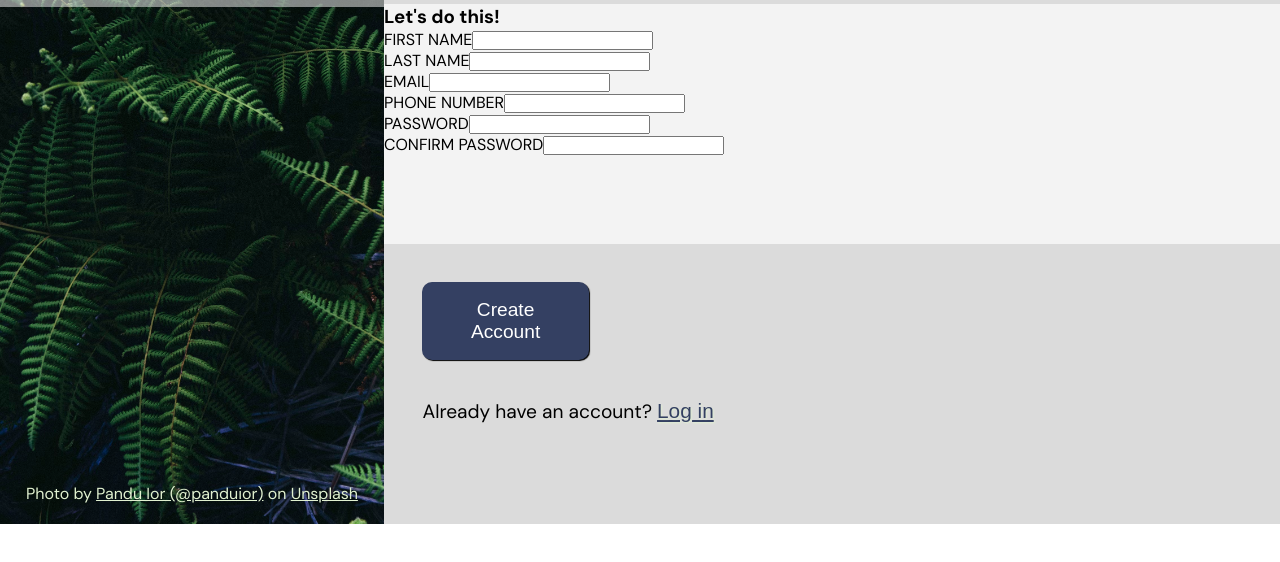
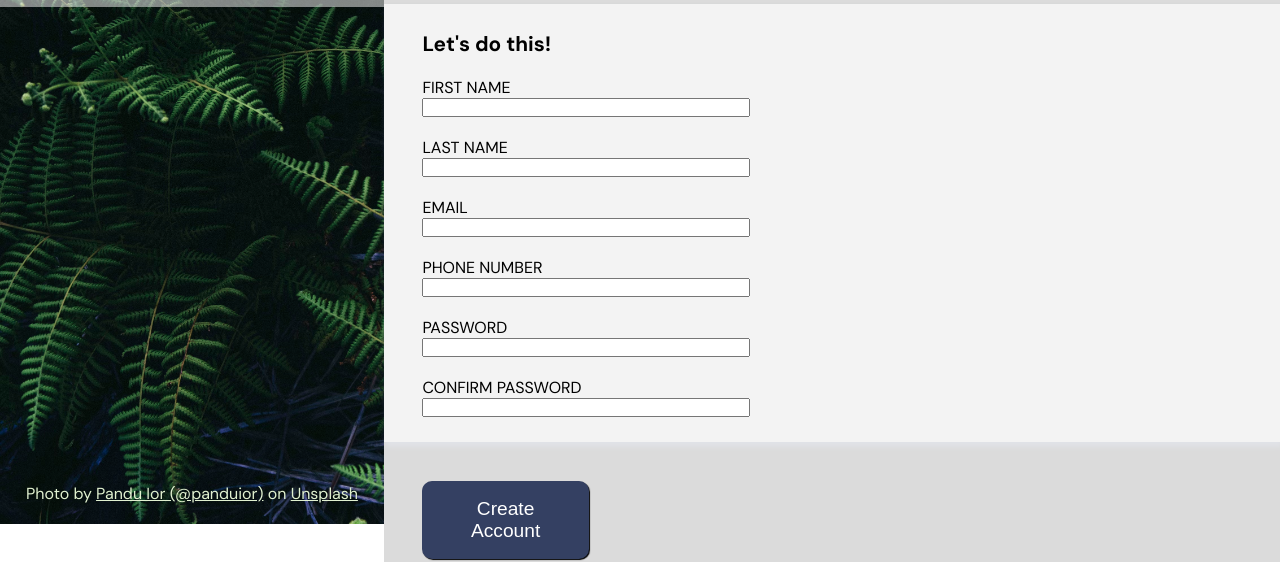
Before and after one commit to Firkax69/signUpForm-project, a plain HTML site: page index.html in a window 1280 px wide. Shown: the part 276-838 px from the top of the page. Before the commit the page ends 800 px from the top, so only its background shows below. Drawn offline with Linux system fonts and the light colour scheme; a web font is replaced by a local one.

Commit message:
Add shadow and padding to main container

```diff
--- a/index.html
+++ b/index.html
@@ -27,7 +27,7 @@
         </div>
         <form action="">
             <div class="main">
-                <h3>Let's do this!</h3>
+                <h3 class="main-h">Let's do this!</h3>
                 <div class="input"><label for=""></label>FIRST NAME<input type="text"></div>
                 <div class="input"><label for=""></label>LAST NAME<input type="text"></div>
                 <div class="input"><label for=""></label>EMAIL<input type="text"></div>
--- a/styles.css
+++ b/styles.css
@@ -90,8 +90,25 @@ body {
 }
 
 .main {
-    height: 30vh;
+    /* height: 30vh; */
     background-color: rgba(255, 255, 255, 0.95);
+    display: flex;
+    flex-flow: column wrap;
+    gap: 20px;
+    padding: 2vw 3vw 2vw 3vw;
+    box-shadow: 2px 5px 5px  #344062;
+}
+
+.main-h {
+    width: 100%;
+    font-size: 1.3rem;
+}
+
+.input {
+    display: flex;
+    flex-direction: column;
+    flex-wrap: wrap;
+    width: 40%;
 }
 
 /* Footer styles */
```
